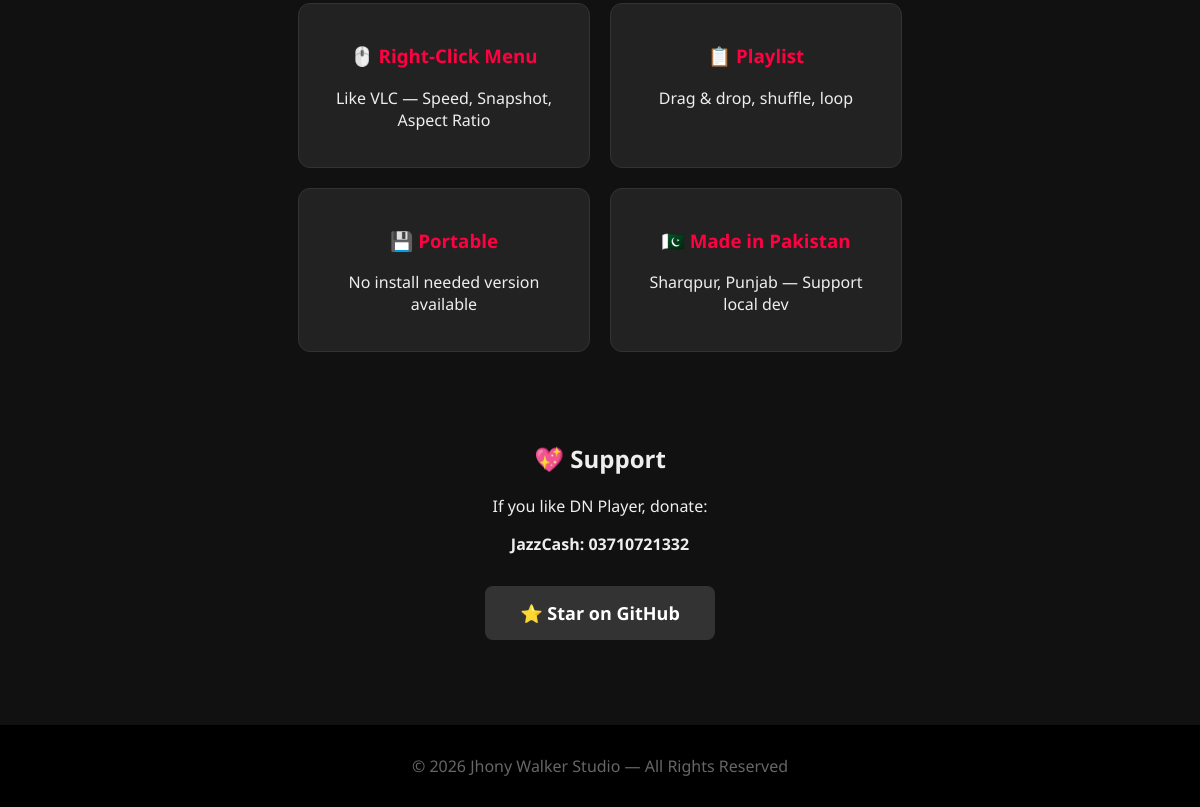
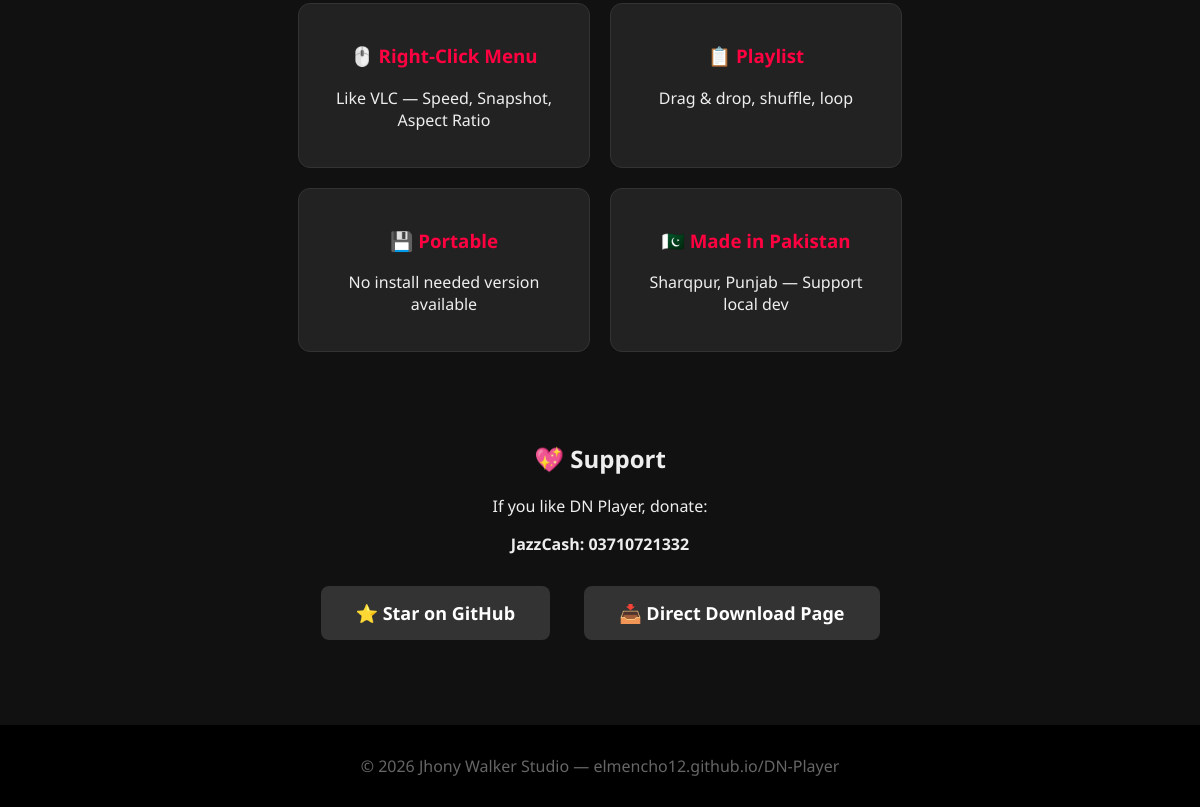
Before and after one commit to elmencho12/DN-Player, an Electron app: page index.html in a window 1200 px wide. Shown: the part 705-1512 px from the top of the page. Drawn offline with Linux system fonts and the light colour scheme.

Commit message:
Update footer with GitHub link

```diff
--- a/index.html
+++ b/index.html
@@ -3,6 +3,7 @@
 <head>
 <title>DN Player - Free Media Player by Jhony Walker Studio</title>
 <meta name="viewport" content="width=device-width, initial-scale=1">
+<meta name="description" content="DN Player by Jhony Walker Studio - Free, lightweight VLC alternative for Windows">
 <style>
 body{font-family:Segoe UI,sans-serif;background:#111;color:#eee;margin:0;padding:0;text-align:center}
 .header{padding:60px 20px;background:linear-gradient(135deg,#000,#2a0000)}
@@ -39,8 +40,9 @@ footer{padding:30px;background:#000;color:#666;margin-top:40px}
 <p>If you like DN Player, donate:</p>
 <p><b>JazzCash: 03710721332</b></p>
 <a class="btn" style="background:#333" href="https://github.com/elmencho12/DN-Player">⭐ Star on GitHub</a>
+<a class="btn" style="background:#333" href="https://github.com/elmencho12/DN-Player/releases">📥 Direct Download Page</a>
 </div>
 
-<footer>© 2026 Jhony Walker Studio — All Rights Reserved</footer>
+<footer>© 2026 Jhony Walker Studio — elmencho12.github.io/DN-Player</footer>
 </body>
 </html>
```
